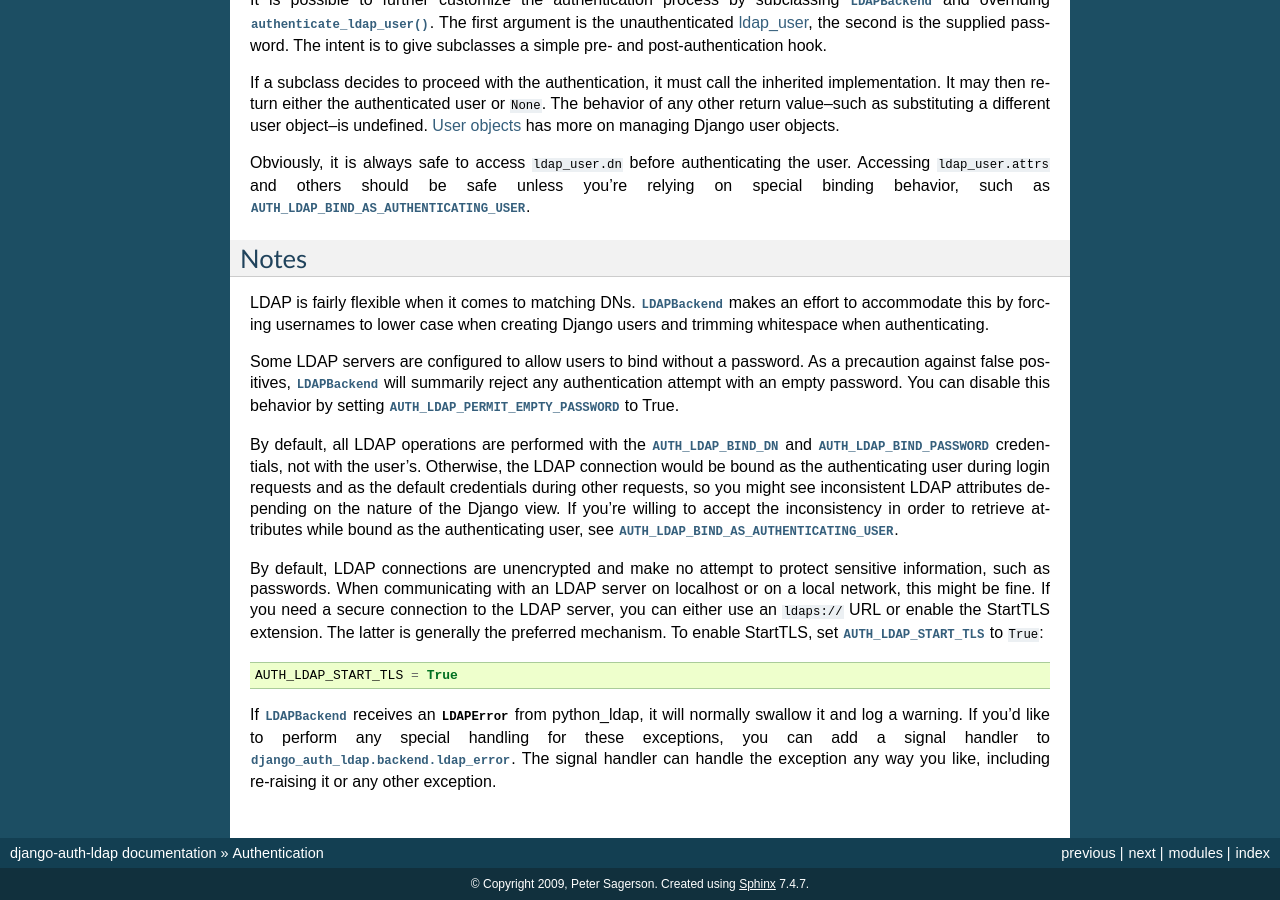
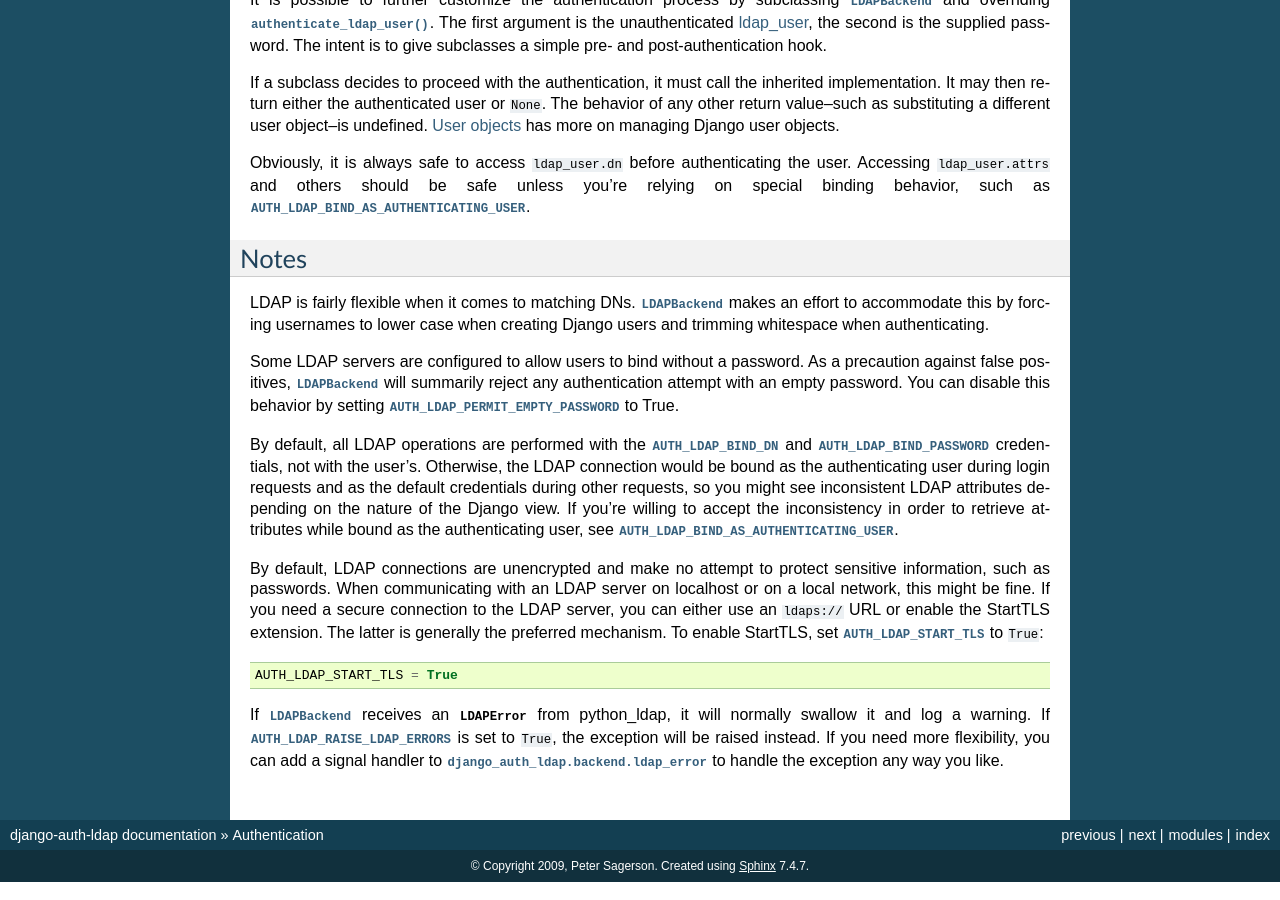
Before and after one commit to django-auth-ldap/django-auth-ldap, a Sphinx documentation site: the page built from docs/authentication.rst, in a window 1280 px wide and 900 px high, scrolled down 1759 px. Built offline with Sphinx 7.4.7, drawn with Linux system fonts in a browser that asks for light colours.

Commit message:
add AUTH_LDAP_RAISE_LDAP_ERRORS
fixes #380

```diff
--- a/docs/authentication.rst
+++ b/docs/authentication.rst
@@ -175,7 +175,7 @@ enable StartTLS, set :setting:`AUTH_LDAP_START_TLS` to ``True``:
 
 If :class:`~django_auth_ldap.backend.LDAPBackend` receives an
 :exc:`~ldap.LDAPError` from python_ldap, it will normally swallow it and log a
-warning. If you'd like to perform any special handling for these exceptions, you
-can add a signal handler to :data:`django_auth_ldap.backend.ldap_error`. The
-signal handler can handle the exception any way you like, including re-raising
-it or any other exception.
+warning. If :setting:`AUTH_LDAP_RAISE_LDAP_ERRORS` is set to ``True``, the
+exception will be raised instead. If you need more flexibility, you can add a
+signal handler to :data:`django_auth_ldap.backend.ldap_error` to handle the
+exception any way you like.
```
Also changed, not shown: docs/reference.rst (+12 -0 lines), 3 other files.
